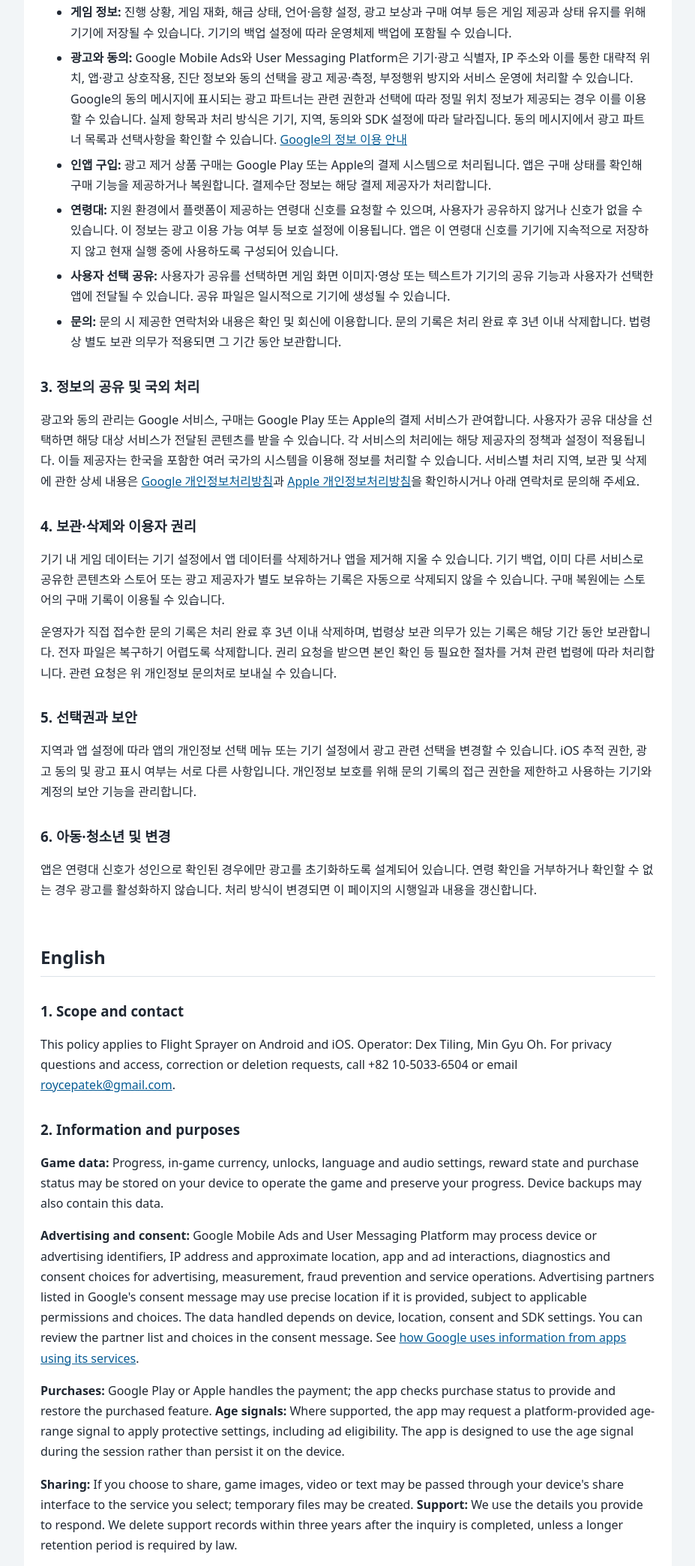
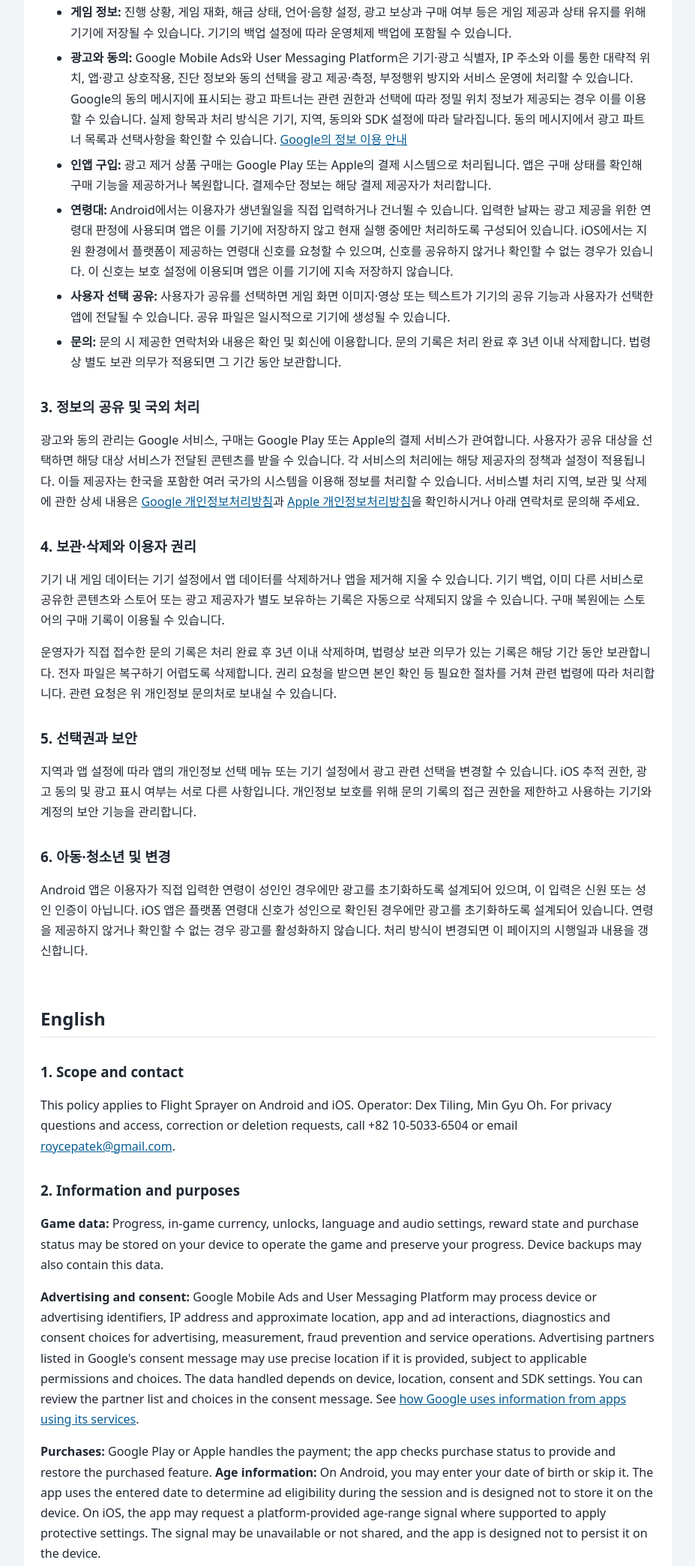
Before and after one commit to roycepatek-ui/roycepatek-ui.github.io, a plain HTML site: page flight-sprayer/privacy/index.html in a window 1280 px wide. Shown: the part 476-2565 px from the top of the page at 75% size, without its empty margins (176-1103 px from the left). Drawn offline with Linux system fonts and the light colour scheme.

Commit message:
Update Flight Sprayer Android age information

```diff
--- a/flight-sprayer/privacy/index.html
+++ b/flight-sprayer/privacy/index.html
@@ -23,7 +23,7 @@
 <li><strong>게임 정보:</strong> 진행 상황, 게임 재화, 해금 상태, 언어·음향 설정, 광고 보상과 구매 여부 등은 게임 제공과 상태 유지를 위해 기기에 저장될 수 있습니다. 기기의 백업 설정에 따라 운영체제 백업에 포함될 수 있습니다.</li>
 <li><strong>광고와 동의:</strong> Google Mobile Ads와 User Messaging Platform은 기기·광고 식별자, IP 주소와 이를 통한 대략적 위치, 앱·광고 상호작용, 진단 정보와 동의 선택을 광고 제공·측정, 부정행위 방지와 서비스 운영에 처리할 수 있습니다. Google의 동의 메시지에 표시되는 광고 파트너는 관련 권한과 선택에 따라 정밀 위치 정보가 제공되는 경우 이를 이용할 수 있습니다. 실제 항목과 처리 방식은 기기, 지역, 동의와 SDK 설정에 따라 달라집니다. 동의 메시지에서 광고 파트너 목록과 선택사항을 확인할 수 있습니다. <a href="https://policies.google.com/technologies/partner-sites?hl=ko">Google의 정보 이용 안내</a></li>
 <li><strong>인앱 구입:</strong> 광고 제거 상품 구매는 Google Play 또는 Apple의 결제 시스템으로 처리됩니다. 앱은 구매 상태를 확인해 구매 기능을 제공하거나 복원합니다. 결제수단 정보는 해당 결제 제공자가 처리합니다.</li>
-<li><strong>연령대:</strong> 지원 환경에서 플랫폼이 제공하는 연령대 신호를 요청할 수 있으며, 사용자가 공유하지 않거나 신호가 없을 수 있습니다. 이 정보는 광고 이용 가능 여부 등 보호 설정에 이용됩니다. 앱은 이 연령대 신호를 기기에 지속적으로 저장하지 않고 현재 실행 중에 사용하도록 구성되어 있습니다.</li>
+<li><strong>연령대:</strong> Android에서는 이용자가 생년월일을 직접 입력하거나 건너뛸 수 있습니다. 입력한 날짜는 광고 제공을 위한 연령대 판정에 사용되며 앱은 이를 기기에 저장하지 않고 현재 실행 중에만 처리하도록 구성되어 있습니다. iOS에서는 지원 환경에서 플랫폼이 제공하는 연령대 신호를 요청할 수 있으며, 신호를 공유하지 않거나 확인할 수 없는 경우가 있습니다. 이 신호는 보호 설정에 이용되며 앱은 이를 기기에 지속 저장하지 않습니다.</li>
 <li><strong>사용자 선택 공유:</strong> 사용자가 공유를 선택하면 게임 화면 이미지·영상 또는 텍스트가 기기의 공유 기능과 사용자가 선택한 앱에 전달될 수 있습니다. 공유 파일은 일시적으로 기기에 생성될 수 있습니다.</li>
 <li><strong>문의:</strong> 문의 시 제공한 연락처와 내용은 확인 및 회신에 이용합니다. 문의 기록은 처리 완료 후 3년 이내 삭제합니다. 법령상 별도 보관 의무가 적용되면 그 기간 동안 보관합니다.</li>
 </ul>
@@ -35,19 +35,19 @@
 <h3>5. 선택권과 보안</h3>
 <p>지역과 앱 설정에 따라 앱의 개인정보 선택 메뉴 또는 기기 설정에서 광고 관련 선택을 변경할 수 있습니다. iOS 추적 권한, 광고 동의 및 광고 표시 여부는 서로 다른 사항입니다. 개인정보 보호를 위해 문의 기록의 접근 권한을 제한하고 사용하는 기기와 계정의 보안 기능을 관리합니다.</p>
 <h3>6. 아동·청소년 및 변경</h3>
-<p>앱은 연령대 신호가 성인으로 확인된 경우에만 광고를 초기화하도록 설계되어 있습니다. 연령 확인을 거부하거나 확인할 수 없는 경우 광고를 활성화하지 않습니다. 처리 방식이 변경되면 이 페이지의 시행일과 내용을 갱신합니다.</p>
+<p>Android 앱은 이용자가 직접 입력한 연령이 성인인 경우에만 광고를 초기화하도록 설계되어 있으며, 이 입력은 신원 또는 성인 인증이 아닙니다. iOS 앱은 플랫폼 연령대 신호가 성인으로 확인된 경우에만 광고를 초기화하도록 설계되어 있습니다. 연령을 제공하지 않거나 확인할 수 없는 경우 광고를 활성화하지 않습니다. 처리 방식이 변경되면 이 페이지의 시행일과 내용을 갱신합니다.</p>
 <h2>English</h2>
 <h3>1. Scope and contact</h3>
 <p>This policy applies to Flight Sprayer on Android and iOS. Operator: Dex Tiling, Min Gyu Oh. For privacy questions and access, correction or deletion requests, call +82 10-5033-6504 or email <a href="mailto:roycepatek@gmail.com">roycepatek@gmail.com</a>.</p>
 <h3>2. Information and purposes</h3>
 <p><strong>Game data:</strong> Progress, in-game currency, unlocks, language and audio settings, reward state and purchase status may be stored on your device to operate the game and preserve your progress. Device backups may also contain this data.</p>
 <p><strong>Advertising and consent:</strong> Google Mobile Ads and User Messaging Platform may process device or advertising identifiers, IP address and approximate location, app and ad interactions, diagnostics and consent choices for advertising, measurement, fraud prevention and service operations. Advertising partners listed in Google's consent message may use precise location if it is provided, subject to applicable permissions and choices. The data handled depends on device, location, consent and SDK settings. You can review the partner list and choices in the consent message. See <a href="https://policies.google.com/technologies/partner-sites">how Google uses information from apps using its services</a>.</p>
-<p><strong>Purchases:</strong> Google Play or Apple handles the payment; the app checks purchase status to provide and restore the purchased feature. <strong>Age signals:</strong> Where supported, the app may request a platform-provided age-range signal to apply protective settings, including ad eligibility. The app is designed to use the age signal during the session rather than persist it on the device.</p>
+<p><strong>Purchases:</strong> Google Play or Apple handles the payment; the app checks purchase status to provide and restore the purchased feature. <strong>Age information:</strong> On Android, you may enter your date of birth or skip it. The app uses the entered date to determine ad eligibility during the session and is designed not to store it on the device. On iOS, the app may request a platform-provided age-range signal where supported to apply protective settings. The signal may be unavailable or not shared, and the app is designed not to persist it on the device.</p>
 <p><strong>Sharing:</strong> If you choose to share, game images, video or text may be passed through your device's share interface to the service you select; temporary files may be created. <strong>Support:</strong> We use the details you provide to respond. We delete support records within three years after the inquiry is completed, unless a longer retention period is required by law.</p>
 <h3>3. Recipients and international processing</h3>
 <p>Google provides advertising and consent services; the applicable store handles purchases; and a recipient you choose may receive shared content. These providers may process information in Korea and other countries. For details of their processing, retention and deletion, see the <a href="https://policies.google.com/privacy">Google Privacy Policy</a> and <a href="https://www.apple.com/legal/privacy/">Apple Privacy Policy</a> or contact us.</p>
 <h3>4. Retention, deletion, choices and security</h3>
 <p>Device game data can generally be deleted by clearing app data or uninstalling the app. Device backups, shared content, store purchase records and data separately held by third parties may remain. We delete support records within three years after the inquiry is completed, unless the law requires longer retention. Electronic files are deleted in a manner intended to make recovery difficult. We verify and handle rights requests as required by applicable law and protect support records through account access controls and device security settings. Where available, use in-app privacy options and device settings to manage relevant choices. Tracking permission, consent and ad availability are separate.</p>
 <h3>5. Children and changes</h3>
-<p>The app is designed to initialize advertising only when an adult age-range signal is available. Ads are not enabled if sharing is declined or the age range is unknown. We will update this page when our practices change.</p>
+<p>On Android, the app is designed to initialize advertising only if the date of birth entered by the user indicates an adult; this is self-declaration, not identity or age verification. On iOS, the app is designed to initialize advertising only when a platform-provided adult age-range signal is available. Ads are not enabled if age information is not provided or the age range is unknown. We will update this page when our practices change.</p>
 </main></body></html>
```
